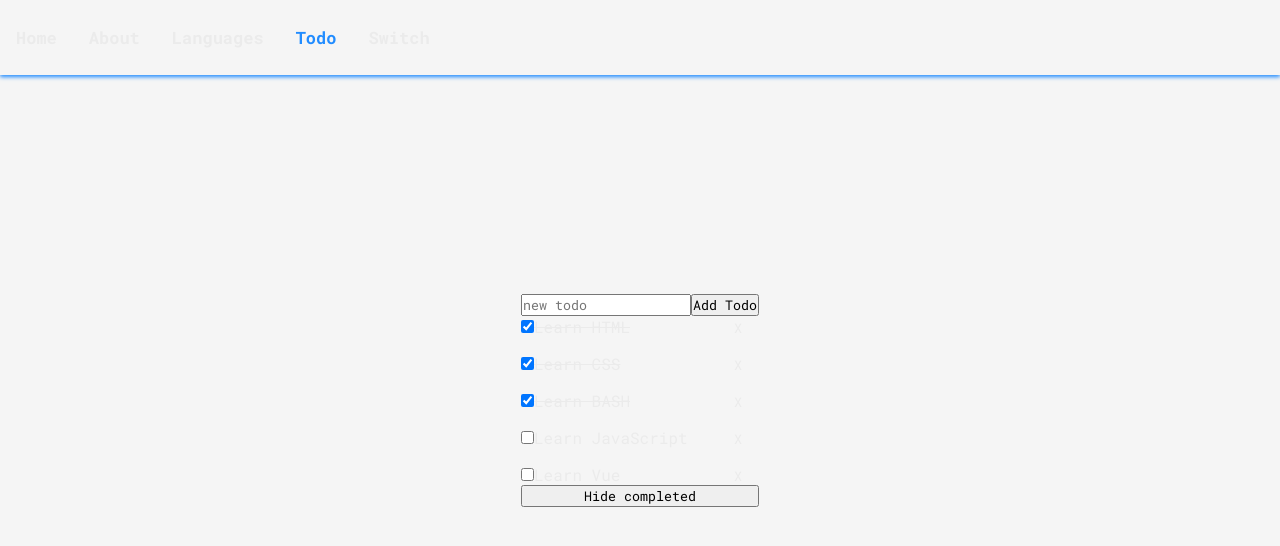
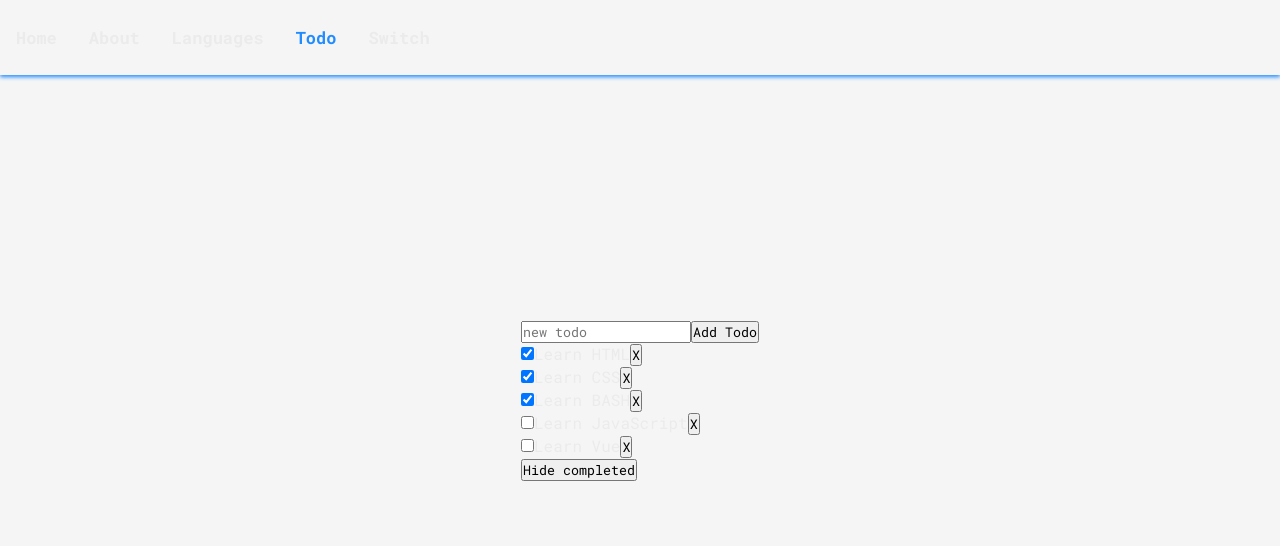
Before and after one commit to ikanop/my-vue-app, a Vue app: page /todo in a window 1280 px wide. Shown: the top 546 px of the page. Built offline with nearby package versions, Linux system fonts and the light colour scheme.

Commit message:
removed css from todolist

```diff
--- a/src/components/todoList.vue
+++ b/src/components/todoList.vue
@@ -1,16 +1,16 @@
 <script setup>
-import { ref, computed } from "vue";
+import {computed, ref} from "vue";
 
 let id = 0;
 
 const newTodo = ref("");
 const hideCompleted = ref(false);
 const todos = ref([
-  { id: id++, text: "Learn HTML", done: true },
-  { id: id++, text: "Learn CSS", done: true },
-  { id: id++, text: "Learn BASH", done: true },
-  { id: id++, text: "Learn JavaScript", done: false },
-  { id: id++, text: "Learn Vue", done: false },
+  {id: id++, text: "Learn HTML", done: true},
+  {id: id++, text: "Learn CSS", done: true},
+  {id: id++, text: "Learn BASH", done: true},
+  {id: id++, text: "Learn JavaScript", done: false},
+  {id: id++, text: "Learn Vue", done: false},
 ]);
 
 const filterTodos = computed(() => {
@@ -22,7 +22,7 @@ const filterTodos = computed(() => {
 });
 
 function addTodo() {
-  todos.value.push({ id: id++, text: newTodo.value, done: false });
+  todos.value.push({id: id++, text: newTodo.value, done: false});
   newTodo.value = "";
 }
 
@@ -32,18 +32,18 @@ function removeTodo(todo) {
 </script>
 
 <template>
-  <div class="todo-container">
+  <div>
     <form @submit.prevent="addTodo">
-      <input v-model="newTodo" required placeholder="new todo" maxlength="20" />
+      <input v-model="newTodo" maxlength="20" placeholder="new todo" required/>
       <button>Add Todo</button>
     </form>
-    <div class="todo-list-container">
+    <div>
       <p v-for="todo in filterTodos" :key="todo.id">
-        <input type="checkbox" v-model="todo.done" />
-        <span :class="{ done: todo.done }" class="todo-text">{{
-          todo.text
-        }}</span>
-        <button @click="removeTodo(todo)" class="remove-button">X</button>
+        <input v-model="todo.done" type="checkbox"/>
+        <span :class="{ done: todo.done }">{{
+            todo.text
+          }}</span>
+        <button @click="removeTodo(todo)">X</button>
       </p>
     </div>
     <button @click="hideCompleted = !hideCompleted">
@@ -53,44 +53,5 @@ function removeTodo(todo) {
 </template>
 
 <style>
-.todo-container {
-  display: flex;
-  flex-direction: column;
-}
 
-.todo-list-container {
-  display: flex;
-  flex-direction: column;
-  max-height: 200px;
-  width: fit-content;
-  overflow-y: auto;
-  gap: 1rem;
-}
-
-.todo-list-container::-webkit-scrollbar {
-  background: transparent;
-  width: 10px;
-}
-
-.todo-list-container::-webkit-scrollbar-thumb {
-  background-color: var(--scrollbar-thumb);
-  border-radius: 10px;
-}
-
-.todo-text {
-  display: inline-block;
-  width: 200px;
-}
-
-.remove-button {
-  color: var(--text-color);
-  background-color: transparent;
-  border: none;
-  cursor: pointer;
-  margin-right: 10px;
-}
-
-.done {
-  text-decoration: line-through;
-}
 </style>
```
Also changed, not shown: package.json (line endings or trailing spaces).
